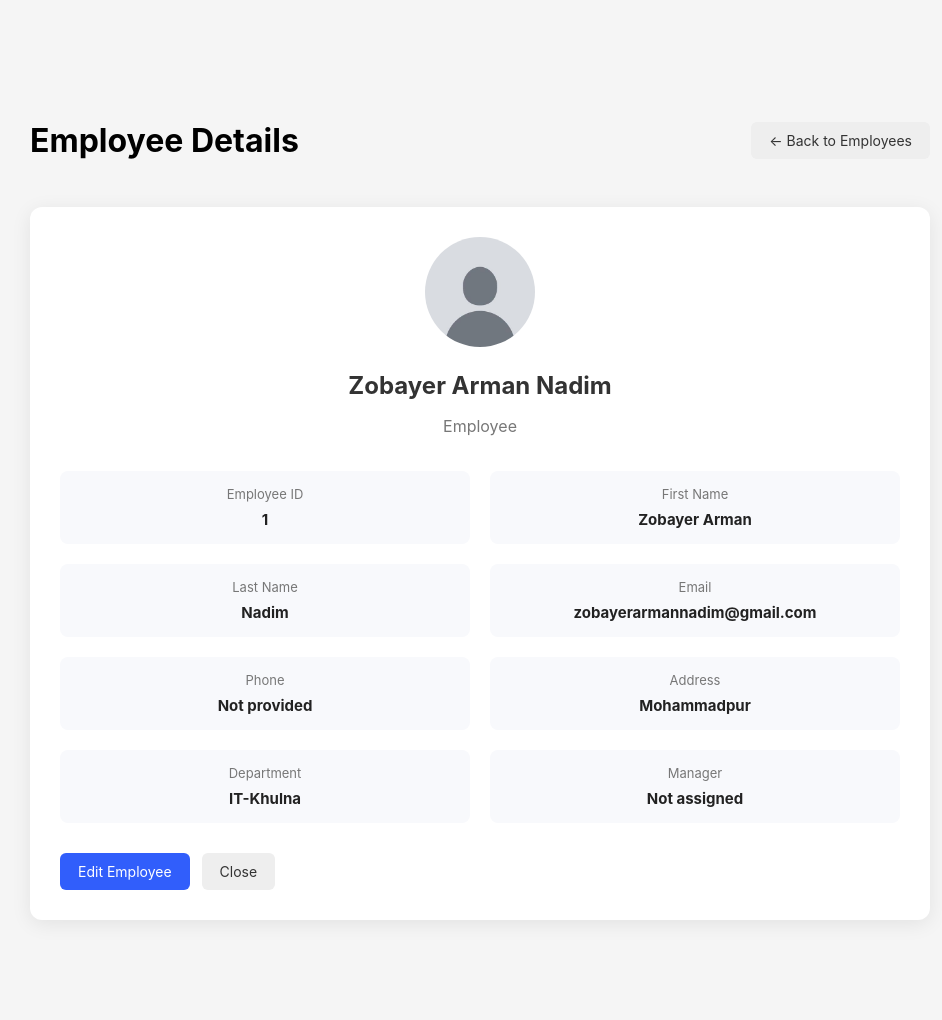
After one commit to jhalto/employee, a Django app: page /employee/detail/1 in a window 1280 px wide. The commit adds this page. Shown: the whole page, without its empty margins (160-1102 px from the left). Run offline with Django 5.2, Linux system fonts and the light colour scheme; data comes from the database, SQL or seed files in the repository; both versions use the stored data as it was after the commit.

Commit message:
employee complete

```diff
--- /dev/null
+++ b/core/static/css/employee_detail_style.css
@@ -0,0 +1,112 @@
+ .employee-detail-container {
+        max-width: 900px;
+        margin: 40px auto;
+        padding: 20px;
+    }
+
+    .employee-header {
+        display: flex;
+        justify-content: space-between;
+        align-items: center;
+        margin-bottom: 25px;
+    }
+
+    .employee-card {
+        background: #fff;
+        padding: 30px;
+        border-radius: 12px;
+        box-shadow: 0 4px 20px rgba(0,0,0,0.08);
+    }
+
+    .profile-section {
+        text-align: center;
+        margin-bottom: 35px;
+    }
+
+    .profile-section img,
+    .default-avatar {
+        width: 110px;
+        height: 110px;
+        border-radius: 50%;
+        object-fit: cover;
+        margin-bottom: 12px;
+    }
+
+    .default-avatar {
+        background: #e8efff;
+        color: #315efb;
+        display: inline-flex;
+        justify-content: center;
+        align-items: center;
+        font-size: 40px;
+        font-weight: bold;
+    }
+
+    .profile-section h2 {
+        margin: 8px 0;
+    }
+
+    .profile-section p {
+        color: #777;
+    }
+
+    .employee-info {
+        display: grid;
+        grid-template-columns: repeat(2, 1fr);
+        gap: 20px;
+    }
+
+    .info-item {
+        padding: 15px;
+        background: #f8f9fc;
+        border-radius: 8px;
+    }
+
+    .info-item span {
+        display: block;
+        color: #777;
+        font-size: 13px;
+        margin-bottom: 7px;
+    }
+
+    .info-item strong {
+        color: #222;
+        font-size: 15px;
+        overflow-wrap: anywhere;
+    }
+
+    .action-buttons {
+        display: flex;
+        gap: 12px;
+        margin-top: 30px;
+    }
+
+    .edit-btn,
+    .back-btn {
+        padding: 10px 18px;
+        text-decoration: none;
+        border-radius: 6px;
+        font-size: 14px;
+    }
+
+    .edit-btn {
+        background: #315efb;
+        color: white;
+    }
+
+    .back-btn {
+        background: #eee;
+        color: #333;
+    }
+
+    @media (max-width: 600px) {
+        .employee-info {
+            grid-template-columns: 1fr;
+        }
+
+        .employee-header {
+            flex-direction: column;
+            align-items: flex-start;
+            gap: 15px;
+        }
+    }
--- a/core/static/css/style.css
+++ b/core/static/css/style.css
@@ -58,9 +58,3 @@ tbody tr:last-child td {
     object-fit: cover;
     border-radius: 50%;
 }
-button {
-    position: absolute;
-    top: 20px;
-    right: 40px;
-    color: #220;
-}
--- a/employee/models.py
+++ b/employee/models.py
@@ -18,6 +18,7 @@ class Employee(models.Model):
     email = models.EmailField()
     image = models.ImageField(upload_to= 'employee_images', default= 'images.jpg')
     address = models.CharField(max_length=300)
+    joining_date = models.DateField(null=True, blank= True)
     department = models.ForeignKey(Department, on_delete= models.SET_NULL, null= True, blank= True)
     manager = models.ForeignKey('self', on_delete= models.SET_NULL , null= True , blank= True)
 
--- a/employee/urls.py
+++ b/employee/urls.py
@@ -1,8 +1,11 @@
 from django.urls import path
 
 
-from .views import employee_view, employee_add
+from .views import employee_view, employee_add, employee_detail, employee_edit, employee_delete
 urlpatterns = [
     path('', employee_view,name= 'employee_view'),
-    path('employee/add', employee_add ,name= 'employee_add')
+    path('employee/add', employee_add ,name= 'employee_add'),
+    path('employee/detail/<int:id>', employee_detail ,name= 'employee_detail'),
+    path('employee/edit/<int:id>', employee_edit ,name= 'employee_edit'),
+    path('employee/delete/<int:id>', employee_delete ,name= 'employee_delete')
 ]
--- a/employee/views.py
+++ b/employee/views.py
@@ -1,32 +1,87 @@
-from django.shortcuts import render, get_list_or_404 , redirect
+from django.shortcuts import render, get_list_or_404, redirect, get_object_or_404
 from .models import Employee, Department
+
 # Create your views here.
-from django.http import HttpResponse
+from .forms import EmployeeForm
+
 
 def employee_view(request):
 
     employee = get_list_or_404(Employee)
 
-    return render(request, 'home.html', context= {'employee': employee})
+    return render(request, "home.html", context={"employee": employee})
+
+
+# def employee_add(request):
+#     departments = Department.objects.all()
+#     employees = Employee.objects.all()
+
+#     if request.method == 'POST':
+#         Employee.objects.create(
+#             first_name=request.POST.get('first_name'),
+#             last_name=request.POST.get('last_name'),
+#             email=request.POST.get('email'),
+#             address=request.POST.get('address'),
+#             image=request.FILES.get('image') or None,
+#             department_id=request.POST.get('department'),
+#             manager_id=request.POST.get('manager') or None,
+#         )
+
+#         return redirect('employee_view')
+
+#     return render(request, 'employee_add.html', {
+#         'departments': departments,
+#         'employees': employees,
+#     })
+
 
 def employee_add(request):
-    departments = Department.objects.all()
-    employees = Employee.objects.all()
 
-    if request.method == 'POST':
-        Employee.objects.create(
-            first_name=request.POST.get('first_name'),
-            last_name=request.POST.get('last_name'),
-            email=request.POST.get('email'),
-            address=request.POST.get('address'),
-            image=request.FILES.get('image') or None,
-            department_id=request.POST.get('department'),
-            manager_id=request.POST.get('manager') or None,
-        )
+    if request.method == "POST":
+        form = EmployeeForm(request.POST, request.FILES)
+        if form.is_valid():
+            form.save()
+            return redirect("employee_view")
+        else:
+            print(form.errors)
+    else:
+        print(request.method)
+    form = EmployeeForm()
+    return render(request, "employee_add.html", {"form": form})
 
-        return redirect('employee_view')
 
-    return render(request, 'employee_add.html', {
-        'departments': departments,
-        'employees': employees,
-    })
+def employee_detail(request, id):
+    employee = Employee.objects.get(id=id)
+
+    context = {"employee": employee}
+
+    return render(request, "employee_detail.html", context)
+
+
+def employee_edit(request, id):
+    employee = get_object_or_404(Employee, id=id)
+
+    if request.method == "POST":
+        form = EmployeeForm(request.POST, request.FILES, instance=employee)
+
+        if form.is_valid():
+            form.save()
+            return redirect("employee_view")
+        else:
+            print(form.errors)
+    else:
+        form = EmployeeForm(instance=employee)
+
+    context = {"employee": employee, "form": form}
+
+    return render(request, "employee_edit.html", context=context)
+
+
+def employee_delete(request, id):
+    employee = get_object_or_404(Employee, id=id)
+
+    if request.method == "POST":
+        employee.delete()
+        redirect("employee_view")
+
+    return redirect("employee_view")
--- /dev/null
+++ b/templates/employee/employee_detail.html
@@ -0,0 +1,91 @@
+{% extends 'base.html' %}
+{% load static %}
+{% block extra_css %}
+<link rel="stylesheet" href="{% static 'css/employee_detail_style.css' %}">
+{% endblock %}
+{% block content %}
+
+<div class="employee-detail-container">
+
+    <div class="employee-header">
+        <h1>Employee Details</h1>
+        <a href="{% url 'employee_view' %}" class="back-btn">
+            ← Back to Employees
+        </a>
+    </div>
+
+    <div class="employee-card">
+
+        <div class="profile-section">
+            {% if employee.image %}
+                <img src="{{ employee.image.url }}" alt="Profile Picture">
+            {% else %}
+                <div class="default-avatar">
+                    {{ employee.first_name|first|upper }}
+                </div>
+            {% endif %}
+
+            <h2>{{ employee.first_name }} {{ employee.last_name }}</h2>
+            <p>{{ employee.designation|default:"Employee" }}</p>
+        </div>
+
+        <div class="employee-info">
+
+            <div class="info-item">
+                <span>Employee ID</span>
+                <strong>{{ employee.id }}</strong>
+            </div>
+
+            <div class="info-item">
+                <span>First Name</span>
+                <strong>{{ employee.first_name }}</strong>
+            </div>
+
+            <div class="info-item">
+                <span>Last Name</span>
+                <strong>{{ employee.last_name }}</strong>
+            </div>
+
+            <div class="info-item">
+                <span>Email</span>
+                <strong>{{ employee.email }}</strong>
+            </div>
+
+            <div class="info-item">
+                <span>Phone</span>
+                <strong>{{ employee.phone|default:"Not provided" }}</strong>
+            </div>
+
+            <div class="info-item">
+                <span>Address</span>
+                <strong>{{ employee.address|default:"Not provided" }}</strong>
+            </div>
+
+            <div class="info-item">
+                <span>Department</span>
+                <strong>{{ employee.department|default:"Not assigned" }}</strong>
+            </div>
+
+            <div class="info-item">
+                <span>Manager</span>
+                <strong>{{ employee.manager|default:"Not assigned" }}</strong>
+            </div>
+
+        </div>
+
+        <div class="action-buttons">
+            <a href="{% url 'employee_edit' employee.id %}" class="edit-btn">
+                Edit Employee
+            </a>
+
+            <a href="{% url 'employee_view' %}" class="back-btn">
+                Close
+            </a>
+        </div>
+
+    </div>
+
+</div>
+
+
+{% endblock %}
```
Also changed, not shown: core/static/css/employee_edit.css (added, +29 -0 lines), employee/forms.py (added, +9 -0 lines), mini.py (added, +8 -0 lines), templates/employee/employee_add.html (+11 -2 lines), templates/employee/employee_edit.html (added, +33 -0 lines), templates/home.html (+17 -2 lines), db.sqlite3, employee/migrations/0003_employee_joining_date.py (added), media/employee_images/196_2_1_2.jpg (added).
